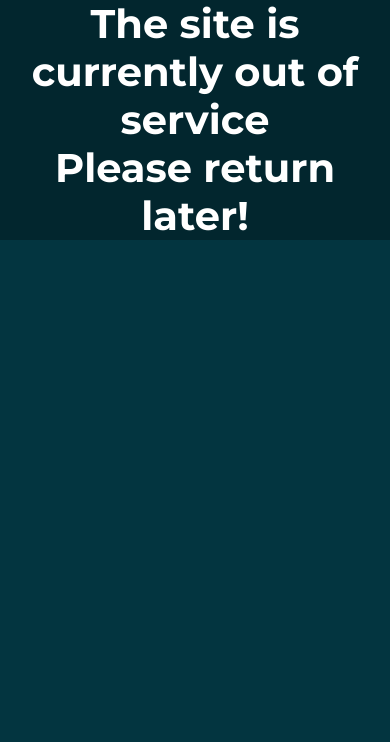
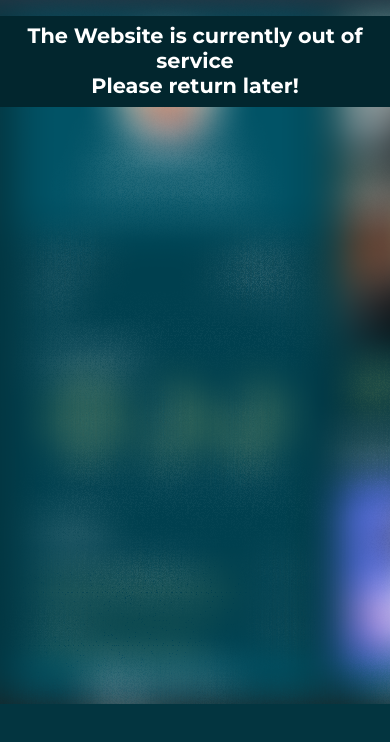
Before and after one commit to JelouaneAlae03/Resume-website, a plain HTML site: page index.html in a window 390 px wide. Drawn offline with nearby package versions, Linux system fonts and the light colour scheme.

Commit message:
OOF Mobile Version

```diff
--- a/CSS/main.css
+++ b/CSS/main.css
@@ -28,9 +28,24 @@
   background-color: #02262e;
   min-width: 2.5rem;
   margin:  auto ;
-
 }
 
+
+@media (max-width : 768px){
+  .Website-work-text{
+    text-align: center;
+    font-weight: bold;
+    font-size: 1.3rem;
+    width: 100%;
+    height: 100%;
+    color: rgb(255, 255, 255);
+    background-color: #02262e;
+    min-width: 2.5rem;
+    margin-top: 1rem;
+    padding: 0.5rem;
+    transition: all 0.5s;
+  }
+}
 
 
 
@@ -1331,7 +1346,7 @@ height: fit-content;
 }
 
 
-@media  (max-width:1000px){
+@media  (max-width:768px){
 
     *{
       box-sizing: border-box;
--- a/Scrpit/script.js
+++ b/Scrpit/script.js
@@ -141,7 +141,7 @@ if(isavailble==true){
         $('.page').hide();
         $('body').css({'background-image':'url(/img/website_image.png)'});
         $('body').css({'background-repeat':'no-repeat'});
-        $('body').css({'background-size':'cover'});
+        // $('body').css({'background-size':'cover'});
         $('body').css({'text-size-adjust':'none'});
         $('#OutOfServicesMessage').removeClass("").addClass("Website-work-div");
         $('#OutOfServicesMessage>h2').removeClass("").addClass("Website-work-text");
--- a/index.html
+++ b/index.html
@@ -17,7 +17,7 @@
 </head>
 <body >
   <div id="OutOfServicesMessage">
-    <h2 class="OOS-text">The site is currently out of service<br>
+    <h2 class="OOS-text">The Website is currently out of service<br>
       Please return later!</h2>
   </div>
   <div class="page p-0" >
```
